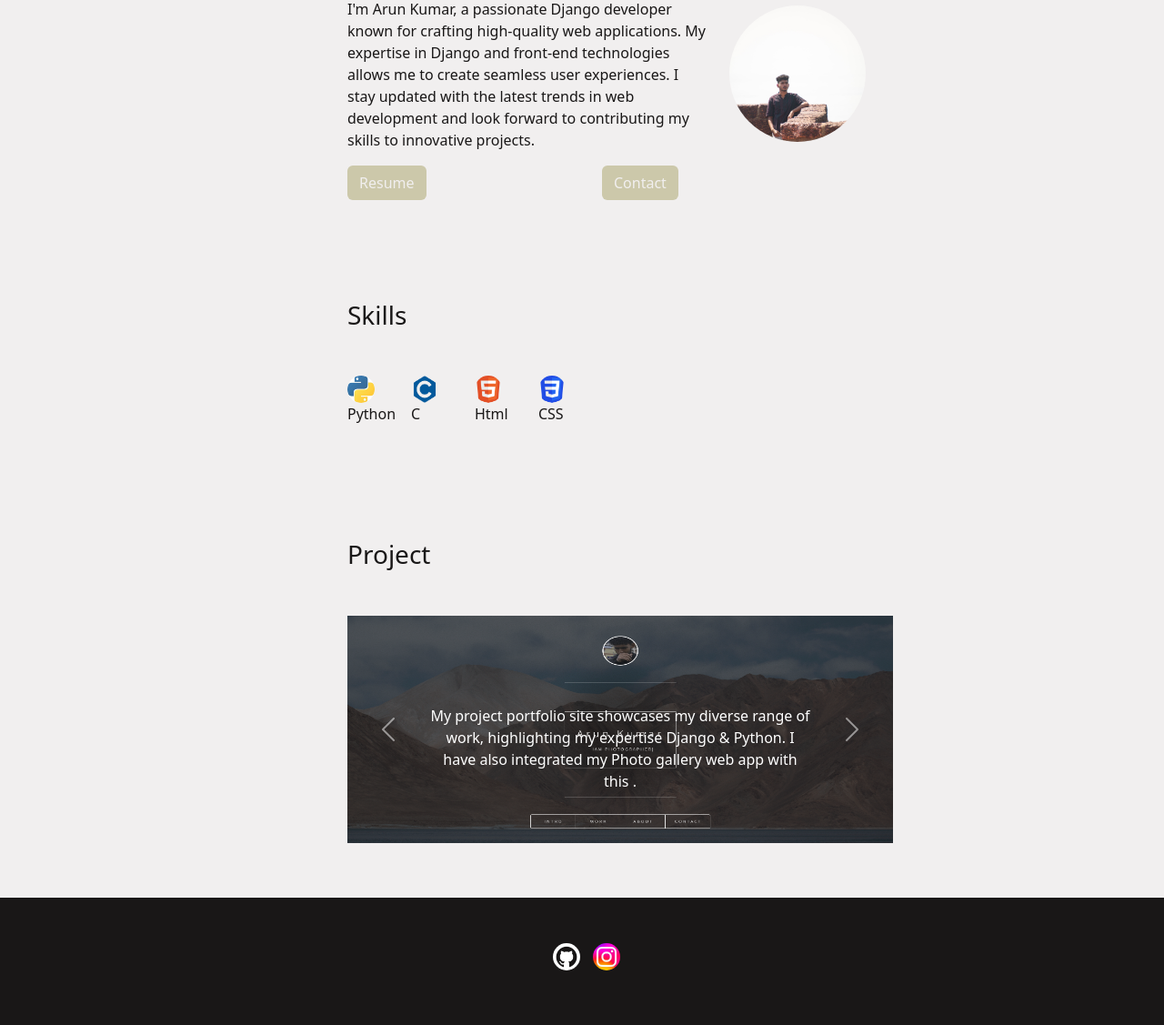
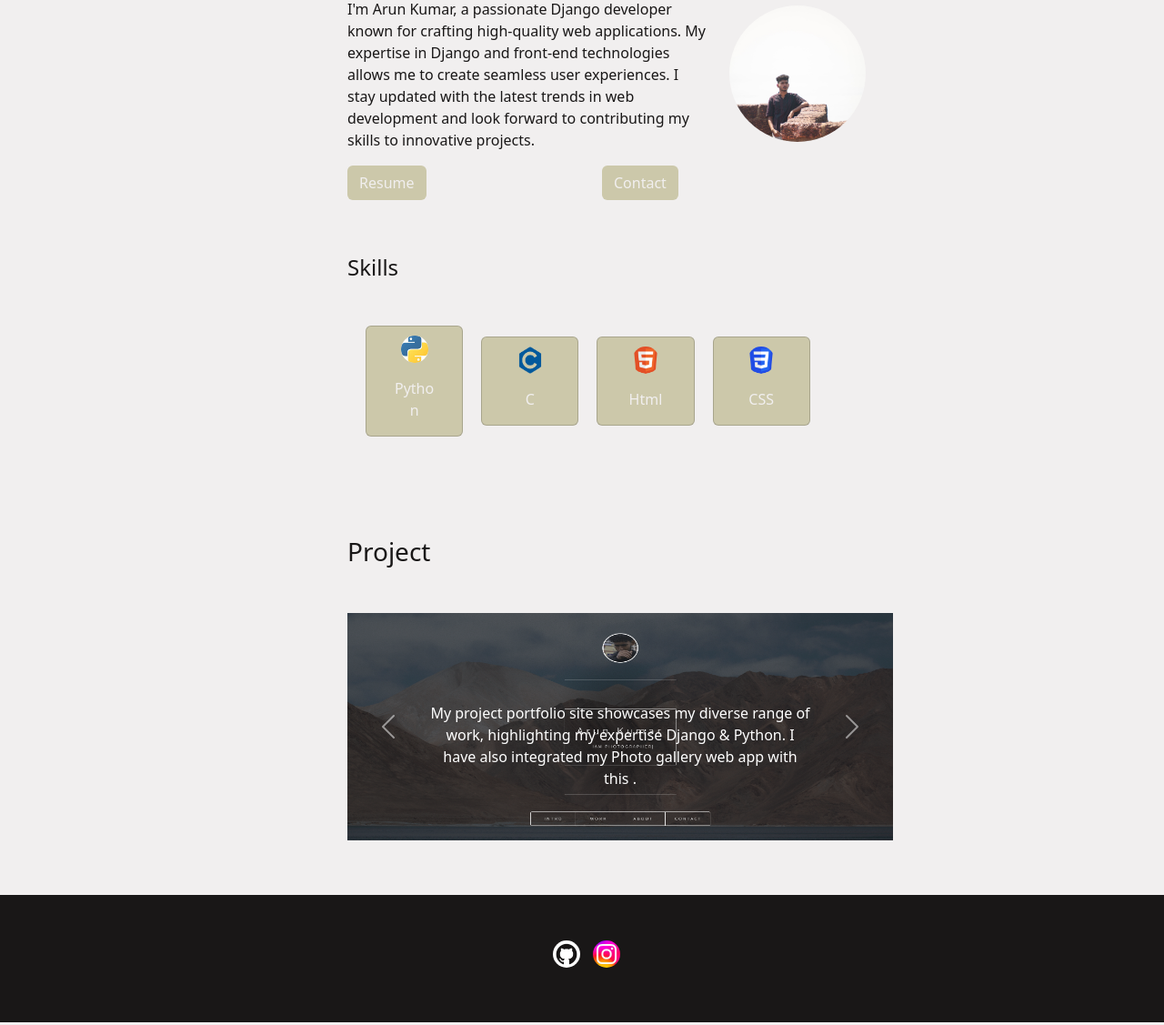
Before and after one commit to Arunk-002/Python-Projects, a Django app: page / in a window 1280 px wide. Shown: the part 250-1377 px from the top of the page at 91% size. Run offline with Django 4.2, Linux system fonts and the light colour scheme; data comes from the database, SQL or seed files in the repository; both versions use the stored data as it was after the commit.

Commit message:
need to add more styling

```diff
--- a/Django_cv/CV/base/templates/base/index.html
+++ b/Django_cv/CV/base/templates/base/index.html
@@ -7,6 +7,13 @@
 {% block css %}
 
 <style>
+    a{
+        text-decoration: none;
+}
+    h4{
+        margin-bottom: 50px;
+        margin-left: 300px;
+    }
     .container{
         margin: auto;
         padding-bottom: 60px;
@@ -23,9 +30,13 @@
         width: 30px;
         height: 30px;
         border-radius: 50%;
+        align-self: center;
+        margin-top: 10px;
     }
     .skill-row{
         margin-top:50px ;
+        margin-left: 320px;
+
     }
     .carousel-inner .carousel-item img {
         max-height: 250px;
@@ -47,9 +58,16 @@
         border-radius: 50%;
         margin-top: 50px;
     }
-    .btn-clr{
+    .btn-clr,.card-bg{
         background-color: #CCC8AA;
         color: #F1EFEF;
+    }
+    .card{
+        align-self: center;
+        margin-right: 20px;
+    }
+    .card-text{
+        text-align: center;
     }
 
 </style>
@@ -93,20 +111,17 @@
 <!-- --------------------skills----------------------------- -->
 
 <div class="container">
-    <div class="skills">
-        <h3>Skills</h3>
-        <div class="row skill-row">
-            {% for s in skils %}
-                <div class="col-1">
-                    <div class="row-3">
-                        <img class="sk_photo" src="{{ s.skill_pic.url}}" alt="skill pic" >
-                    </div>
-                    <div class="row">
-                        <p>{{ s.skill }}</p>
-                    </div>
+    <h4>Skills</h4>
+    <div class="row skill-row">
+
+        {% for s in skils %}
+            <div class="card card-bg" style="width: 6.7rem;">
+                <img class="sk_photo" src="{{ s.skill_pic.url}}" class="card-img-top" alt="skill image">
+                <div class="card-body">
+                    <p class="card-text" style="align-self: center;">{{ s.skill }}</p>
                 </div>
+            </div>
         {% endfor %}
-        </div>
     </div>
 </div>
 
```
Also changed, not shown: Django_cv/CV/base/templates/base/contact.html (+20 -8 lines), Django_cv/CV/db.sqlite3.
